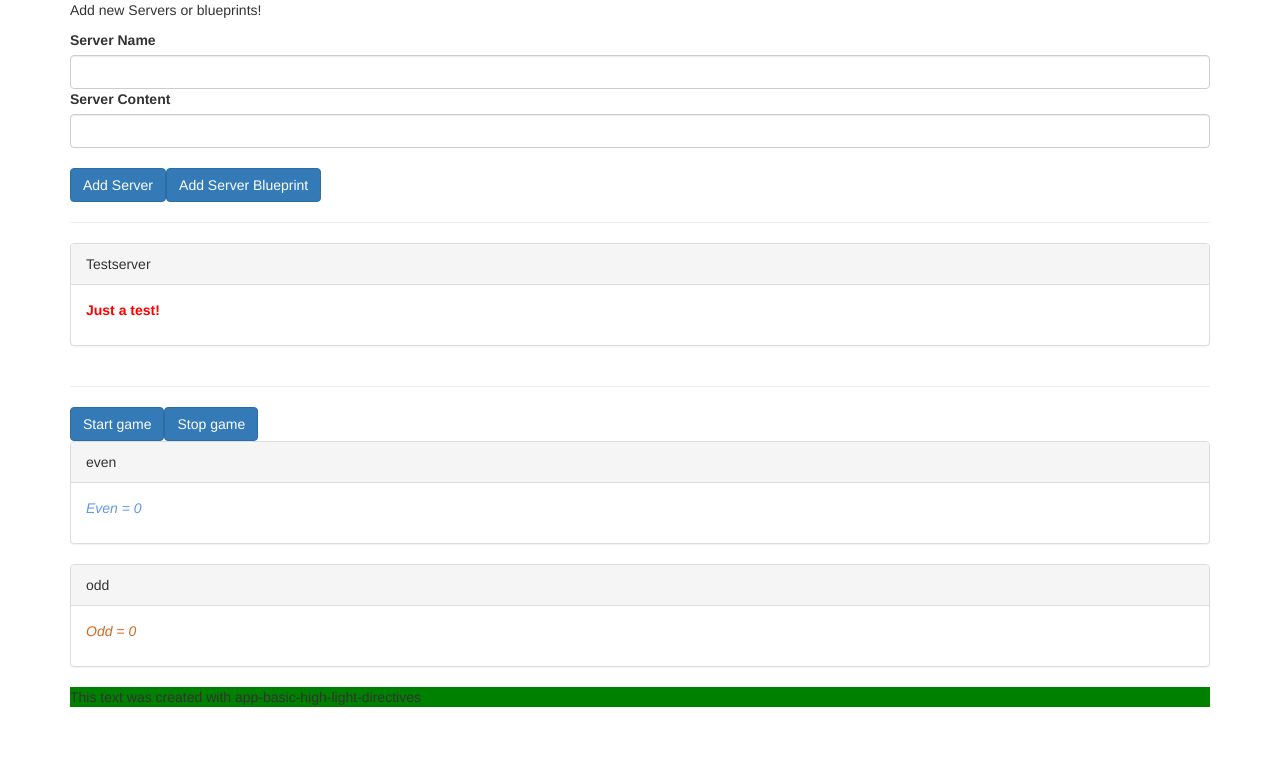
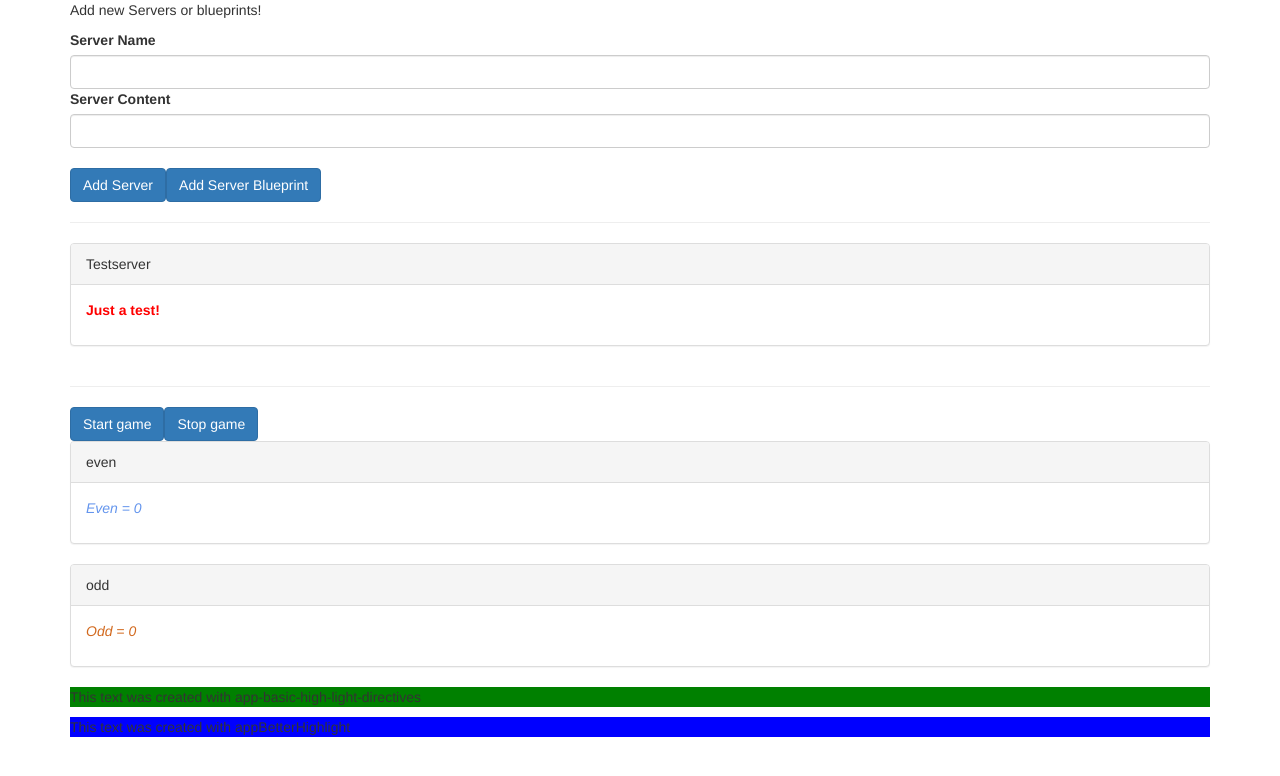
Before and after one commit to EvgeniErmakov/angular-learning-start, an Angular app: page / in a window 1280 px wide. Shown: the top 776 px of the page. Built offline with nearby package versions, Linux system fonts and the light colour scheme.

Commit message:
94.Using the Renderer to build a Better Attribute Directive

```diff
--- a/src/app/app.component.html
+++ b/src/app/app.component.html
@@ -37,4 +37,6 @@
   </div>
 
   <p app-basic-high-light>This text was created with app-basic-high-light-directives</p>
+
+  <p appBetterHighlight>This text was created with appBetterHighlight</p>
 </div>
--- a/src/app/app.module.ts
+++ b/src/app/app.module.ts
@@ -9,6 +9,7 @@
 import {OddComponent} from './odd/odd.component';
 import {EvenComponent} from './even/even.component';
 import {BasicHighlightDirective} from "./basic-highlight/basic-highlight.directive";
+import { BetterHighlightDirective } from './better-highlight/better-highlight.directive';
 
 @NgModule({
   declarations: [
@@ -18,7 +19,8 @@
     GameControlComponent,
     OddComponent,
     EvenComponent,
-    BasicHighlightDirective
+    BasicHighlightDirective,
+    BetterHighlightDirective
   ],
   imports: [
     BrowserModule,
--- /dev/null
+++ b/src/app/better-highlight/better-highlight.directive.ts
@@ -0,0 +1,13 @@
+import {Directive, ElementRef, OnInit, Renderer2} from '@angular/core';
+
+@Directive({
+  selector: '[appBetterHighlight]'
+})
+export class BetterHighlightDirective implements OnInit {
+
+  constructor(private elRef: ElementRef, private renderer: Renderer2) { }
+
+  ngOnInit() {
+    this.renderer.setStyle(this.elRef.nativeElement, 'background-color', 'blue');
+  }
+}
```
